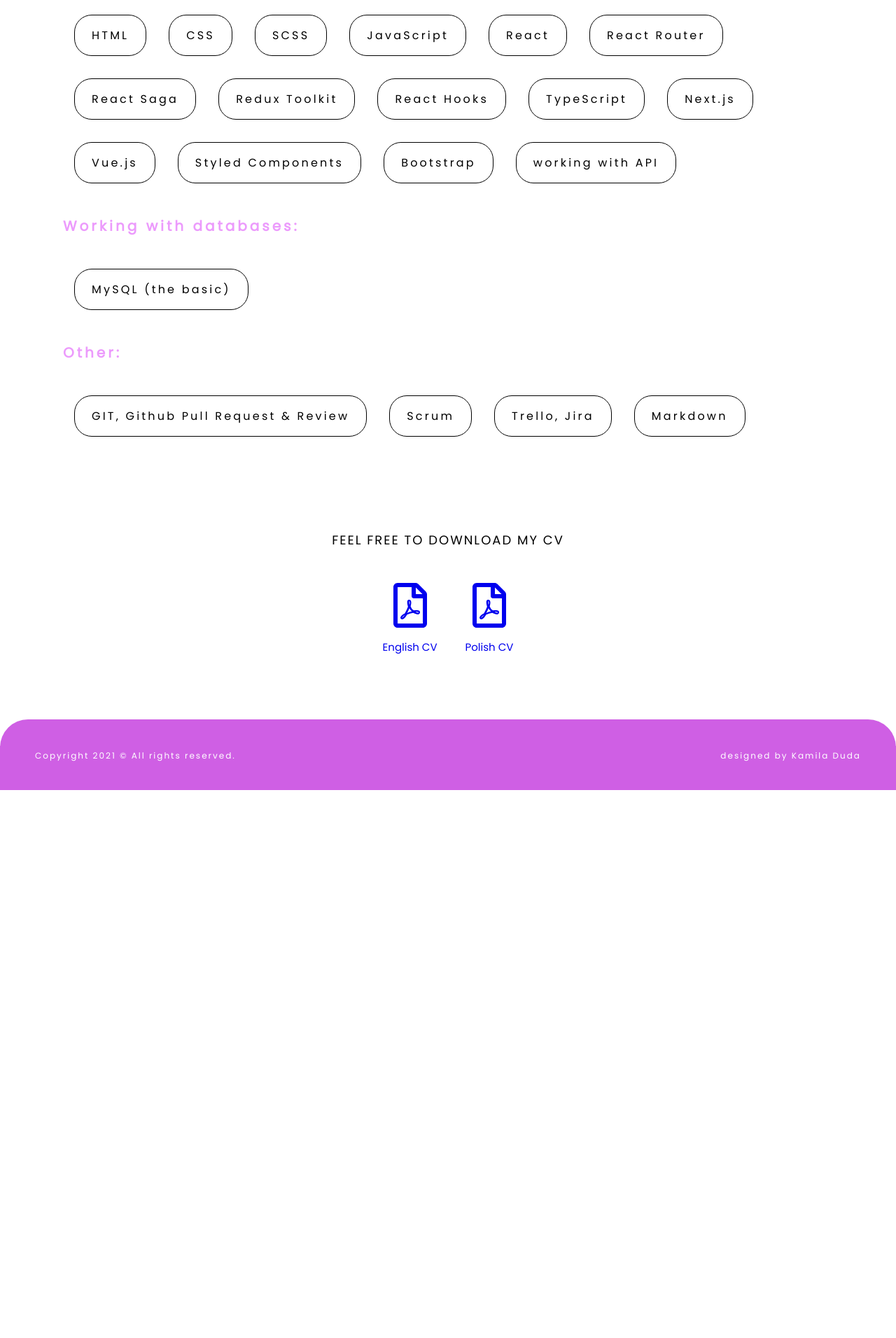
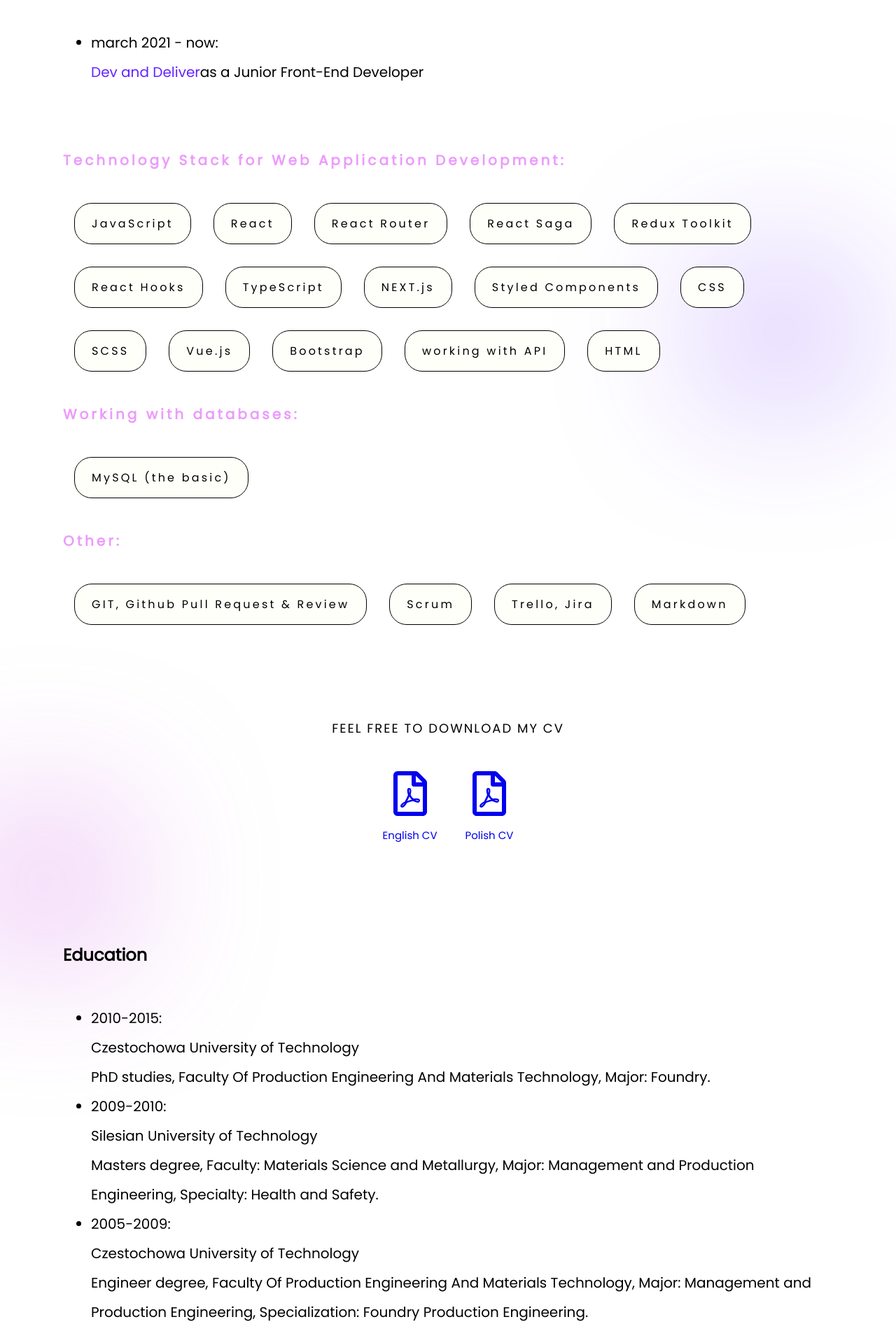
Before and after one commit to kamila-duda/kamila-duda.github.io, a Next.js app: page /About in a window 1280 px wide. Shown: the part 748-2660 px from the top of the page at 70% size. Before the commit the page ends 1877 px from the top, so only its background shows below. Built offline with nearby package versions, Linux system fonts and the light colour scheme.

Commit message:
add education and experience

```diff
--- a/pages/About/index.tsx
+++ b/pages/About/index.tsx
@@ -6,15 +6,20 @@
 import { TypingText } from "@components/_universal/TypingText/TypingText";
 import { CvContainer } from "@components/_universal/CvContainer/CvContainer";
 import { Spacer } from "@components/Spacer.styled";
+import { Experience } from "@sections/Experience/Experience";
+import { Education } from "@sections/Education/Education";
 
 export const About = () => {
   return (
     <StyledContainer variant="normal">
       <Hero title="About me" />
       <TypingText text="I decided to change my sector to programming. I started learning HTML, CSS, and JavaScript. After learning Bootstrap, my first page was created. Every day I systematically expand my knowledge by reading books, blogs, and attempting online courses. In my portfolio, I have websites, web applications downloading data from API, games, and a group project." />
+      <Experience />
       <Skills technologies={technologies} variant="light" />
       <CvContainer variant="light" />
       <Spacer height={70} />
+      <Education />
+      <Spacer height={80} />
     </StyledContainer>
   );
 };
--- a/src/components/Decorator.styled.ts
+++ b/src/components/Decorator.styled.ts
@@ -18,5 +18,6 @@
     border-radius: 50%;
     background: ${color};
     filter: blur(120px);
+    z-index: -1;
   `
 );
--- a/src/components/_universal/Skills/Skills.styled.ts
+++ b/src/components/_universal/Skills/Skills.styled.ts
@@ -4,6 +4,7 @@
 export const StyledWrapper = styled.div`
   display: flex;
   flex-wrap: wrap;
+  position: relative;
   @media (max-width: ${({ theme }) => theme.breakpoint.s}) {
     width: 100%;
   }
@@ -28,6 +29,7 @@
     padding: 16px 24px;
     font-size: 16px;
     color: ${variant === "dark" ? color.darknestWhite : color.fontColor};
+    background: ${variant === "dark" ? "transparent" : color.darknestWhite};
     letter-spacing: 0.2em;
     @media (max-width: ${breakpoint.xs}) {
       font-size: 15px;
--- a/src/components/_universal/Skills/Skills.tsx
+++ b/src/components/_universal/Skills/Skills.tsx
@@ -1,3 +1,4 @@
+import { Decorator } from "@components/Decorator.styled";
 import React from "react";
 import { StyledTitle, StyledWrapper, StyledContentItem } from "./Skills.styled";
 
@@ -13,6 +14,13 @@
         Technology Stack for Web Application Development:
       </StyledTitle>
       <StyledWrapper>
+        <Decorator
+          right={0}
+          top={150}
+          width={150}
+          height={100}
+          color="#6423FF"
+        />
         {technologies.map((technology) => (
           <StyledContentItem variant={variant}>{technology}</StyledContentItem>
         ))}
--- a/src/components/_universal/TypingText/TypingTest.styled.ts
+++ b/src/components/_universal/TypingText/TypingTest.styled.ts
@@ -2,6 +2,9 @@
 
 export const Wrapper = styled.p`
   font-size: 20px;
-  min-height: 200px;
+  min-height: 230px;
   line-height: 42px;
+  @media (max-width: ${({ theme }) => theme.breakpoint.xs}) {
+    font-size: 16px;
+  }
 `;
--- /dev/null
+++ b/src/sections/Education/Education.styled.ts
@@ -0,0 +1,24 @@
+import styled, { css } from "styled-components";
+
+export const Title = styled.h4`
+  font-size: 1.5em;
+`;
+
+export const Content = styled.ul`
+  font-size: 20px;
+  line-height: 42px;
+  padding-bottom: 40px;
+  position: relative;
+  @media (max-width: ${({ theme }) => theme.breakpoint.xs}) {
+    font-size: 16px;
+  }
+`;
+
+export const ContentItem = styled.li``;
+
+export const StyledLink = styled.a(
+  ({ theme: { color } }) => css`
+    text-decoration: none;
+    color: ${color.primaryColor};
+  `
+);
--- /dev/null
+++ b/src/sections/Education/Education.tsx
@@ -0,0 +1,41 @@
+import { Decorator } from "@components/Decorator.styled";
+import React from "react";
+import { Content, ContentItem, StyledLink, Title } from "./Education.styled";
+
+export const Education = () => {
+  return (
+    <>
+      <Title>Education</Title>
+      <Content>
+        <Decorator
+          left={-100}
+          top={-250}
+          width={150}
+          height={150}
+          color="#CF5FE4"
+        />
+        <ContentItem>
+          2010-2015: <br />
+          Czestochowa University of Technology
+          <br /> PhD studies, Faculty Of Production Engineering And Materials
+          Technology, Major: Foundry.
+        </ContentItem>
+        <ContentItem>
+          2009-2010: <br />
+          Silesian University of Technology
+          <br /> Masters degree, Faculty: Materials Science and Metallurgy,
+          Major: Management and Production Engineering, Specialty: Health and
+          Safety.
+        </ContentItem>
+        <ContentItem>
+          2005-2009:
+          <br />
+          Czestochowa University of Technology
+          <br /> Engineer degree, Faculty Of Production Engineering And
+          Materials Technology, Major: Management and Production Engineering,
+          Specialization: Foundry Production Engineering.
+        </ContentItem>
+      </Content>
+    </>
+  );
+};
--- /dev/null
+++ b/src/sections/Experience/Experience.styled.ts
@@ -0,0 +1,21 @@
+import styled, { css } from "styled-components";
+
+export const Title = styled.h2``;
+
+export const Content = styled.ul`
+  font-size: 20px;
+  line-height: 42px;
+  padding-bottom: 40px;
+  @media (max-width: ${({ theme }) => theme.breakpoint.xs}) {
+    font-size: 16px;
+  }
+`;
+
+export const ContentItem = styled.li``;
+
+export const StyledLink = styled.a(
+  ({ theme: { color } }) => css`
+    text-decoration: none;
+    color: ${color.primaryColor};
+  `
+);
--- /dev/null
+++ b/src/sections/Experience/Experience.tsx
@@ -0,0 +1,20 @@
+import React from "react";
+import { Content, ContentItem, StyledLink, Title } from "./Experience.styled";
+
+export const Experience = () => {
+  return (
+    <>
+      <Title>Experience</Title>
+      <Content>
+        <ContentItem>
+          march 2021 - now:
+          <br />
+          <StyledLink href="https://devanddeliver.com/" target="_blank">
+            Dev and Deliver
+          </StyledLink>
+          as a Junior Front-End Developer
+        </ContentItem>
+      </Content>
+    </>
+  );
+};
--- a/src/shared/data/technologies.ts
+++ b/src/shared/data/technologies.ts
@@ -1,7 +1,4 @@
 export const technologies = [
-  "HTML",
-  "CSS",
-  "SCSS",
   "JavaScript",
   "React",
   "React Router",
@@ -9,9 +6,12 @@
   "Redux Toolkit",
   "React Hooks",
   "TypeScript",
-  "Next.js",
+  "NEXT.js",
+  "Styled Components",
+  "CSS",
+  "SCSS",
   "Vue.js",
-  "Styled Components",
   "Bootstrap",
   "working with API",
+  "HTML",
 ];
```
